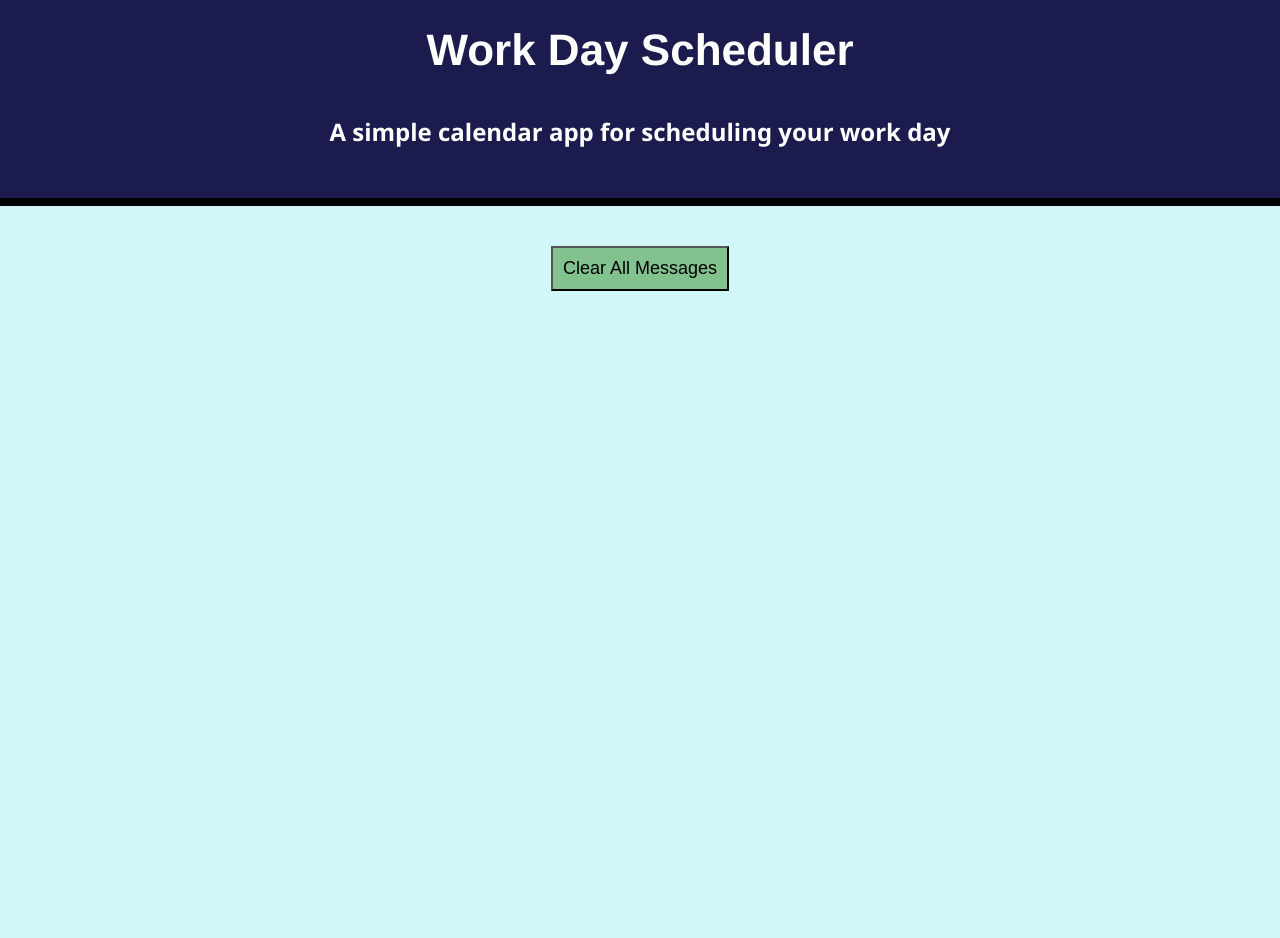
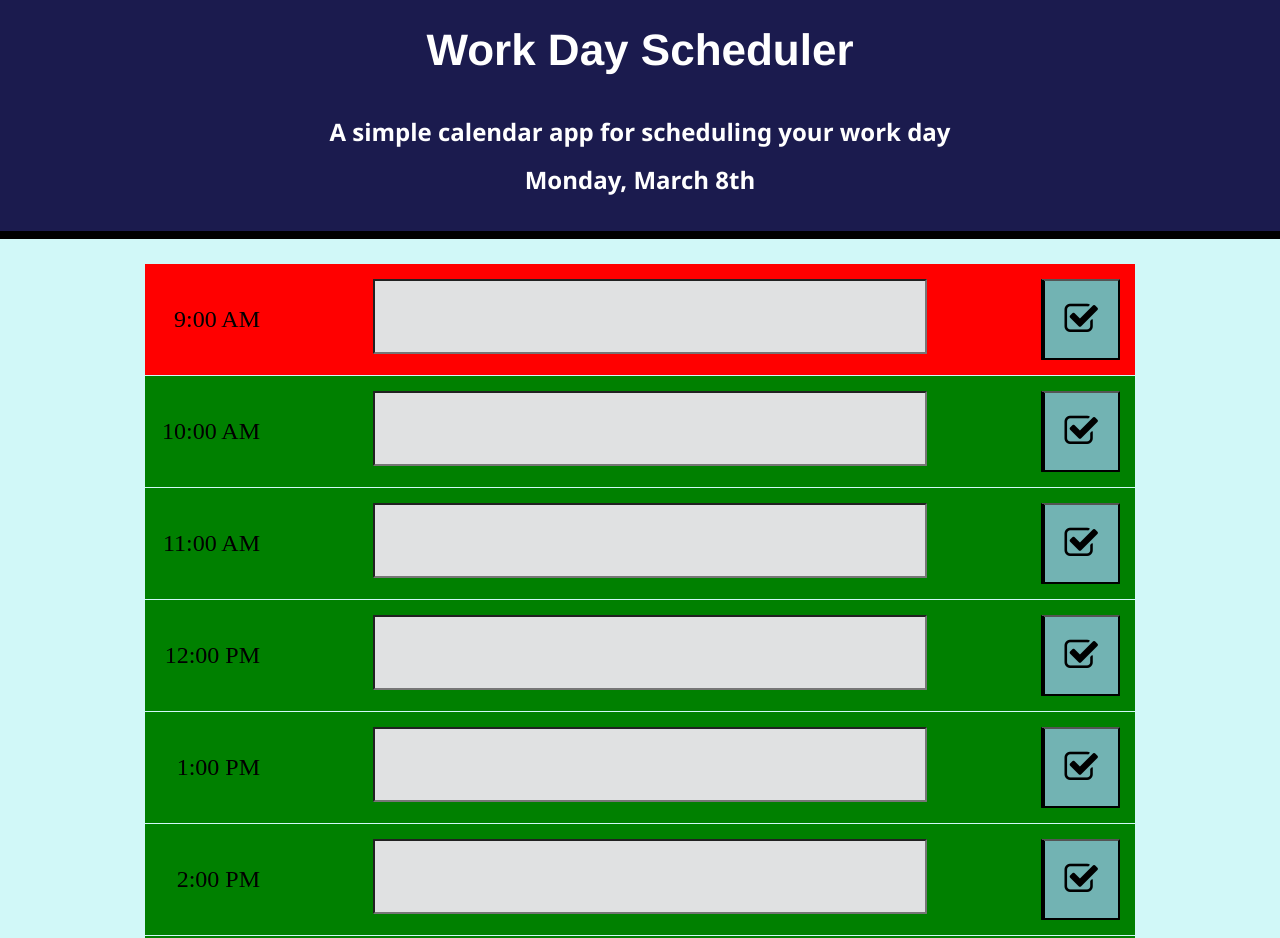
Before and after one commit to bac5806/Daily-Scheduling-Program, a plain HTML site: page index.html in a window 1280 px wide. Shown: the top 938 px of the page. Before the commit the page ends 800 px from the top, so only its background shows below. Drawn offline with nearby package versions, Linux system fonts and the light colour scheme; files that its build step writes are made by us from their sources.

Commit message:
fixed html

```diff
--- a/index.html
+++ b/index.html
@@ -13,7 +13,7 @@
                 integrity="sha256-9/aliU8dGd2tb6OSsuzixeV4y/faTqgFtohetphbbj0="
                 crossorigin="anonymous">
         </script>
-        <link rel="stylesheet" type="text/css" href="css/style.css" />
+        <link rel="stylesheet" type="text/css" href="assets/css/style.css" />
     </head>
     <!-- body tag -->
     <body>
@@ -33,6 +33,6 @@
             <!-- button tag for clearing messages -->
             <button type="button" id="clearButton">Clear All Messages</button>
         </footer>
-        <script src="javascript/script.js"></script>
+        <script src="assets/javascript/script.js"></script>
     </body>
 </html>
```
Also changed, not shown: 1 other file.
